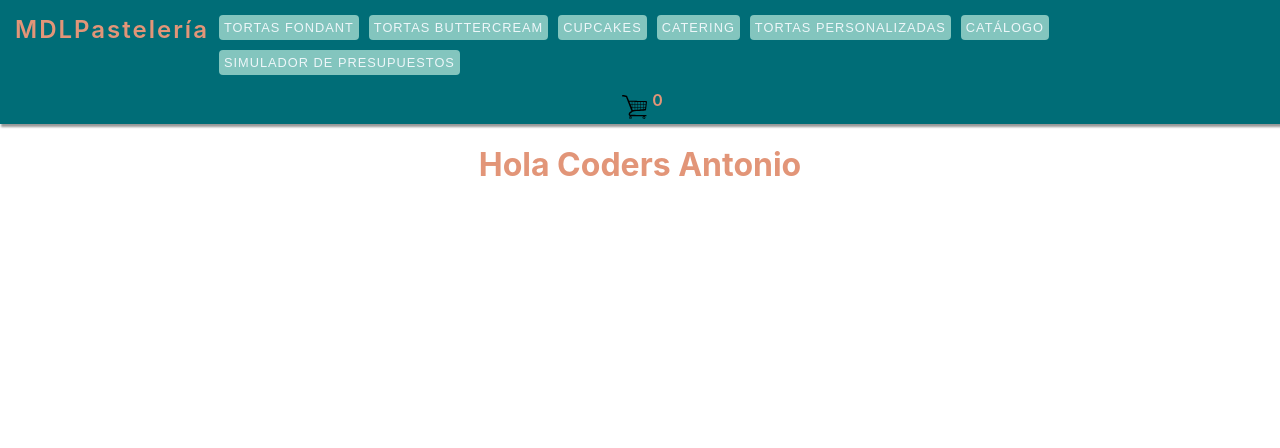
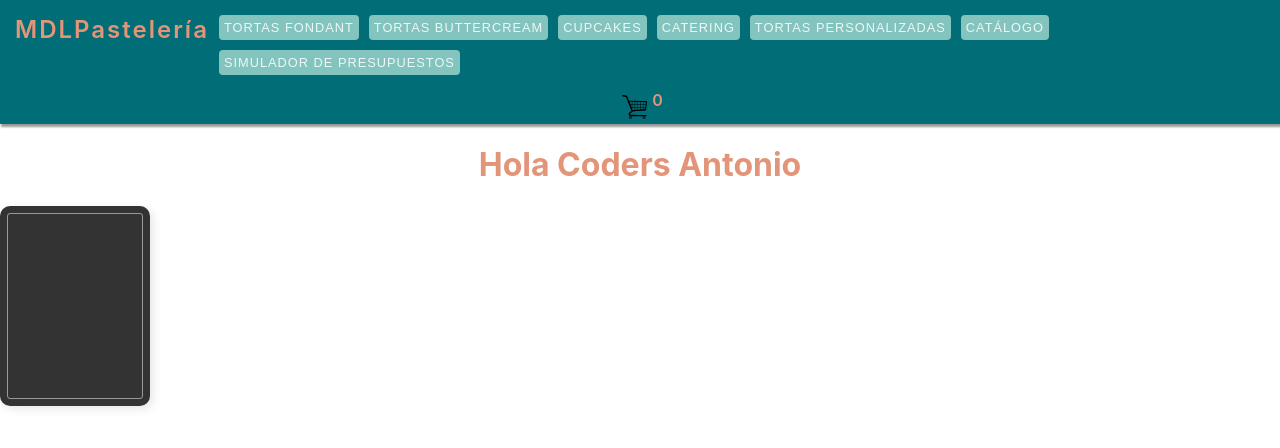
Before and after one commit to AntoniDB/Proyecto-React, a React (Create React App) app: page / in a window 1280 px wide. Shown: the top 448 px of the page. Built offline with nearby package versions, Linux system fonts and the light colour scheme.

Commit message:
agregando css card

```diff
--- a/src/components/ItemListContainer/ItemListContainer.js
+++ b/src/components/ItemListContainer/ItemListContainer.js
@@ -1,9 +1,26 @@
 import '../../styles/main.css';
 import {getCatalogo} from '../../asyncmocj'
+import {useState, useEffect} from 'react'
 
 const ItemListContainer = (props) => {
+
+    const [catalogo, setCatalogo] = useState([])
+
+    useEffect(() =>{
+        getCatalogo().then(respuesta=>{
+            setCatalogo(respuesta)
+        })
+    })
+
     return(
-        <div className="divSaludo"><h1>{props.saludo}&nbsp;{props.nombre}</h1></div>
+        <div>
+            <div className="divSaludo"><h1>{props.saludo}&nbsp;{props.nombre}</h1></div>
+            <div className="card">
+
+            </div>
+        </div>
+
+
     )
 }
 export default ItemListContainer;
--- a/src/styles/main.css
+++ b/src/styles/main.css
@@ -64,3 +64,44 @@
     text-align: center;
     color: #E29578;
 }
+
+
+/*CARD*/
+.card{
+    width: 150px;
+    height: 200px;
+    background-color: #333;
+    border-radius: 10px;
+    outline: 1px solid rgba(255,255,255,.5);
+    outline-offset: -8px;
+    box-shadow: 3px 3px 10px rgba(0,0,0,.1);
+    position: relative;
+    overflow: hidden;
+}
+.card-image{
+    position: absolute;
+    inset: 0;
+    width: 100%;
+    height: 100%;
+    object-fit: cover;
+    opacity: .6;
+    transition: transform .75s;
+}
+.card:hover .card-image{
+    transform: scale(1.15);
+}
+.card-title{
+    position: absolute;
+    left: 15px;
+    bottom: 15px;
+    font-size: 20px;
+    text-shadow: 0 0 1px rgba(0,0,0,.5)
+}
+.card-price{
+    position: absolute;
+    left: 25px;
+    bottom: 25px;
+    font-size: 10px;
+    text-shadow: 0 0 1px rgba(0,0,0,.5)
+}
+/*CARD*/
```
Also changed, not shown: src/components/itemList/itemList.js (added).
